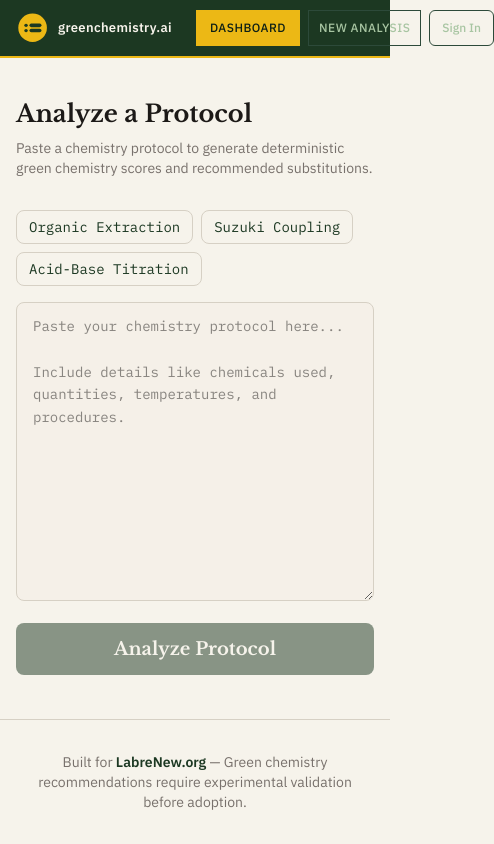
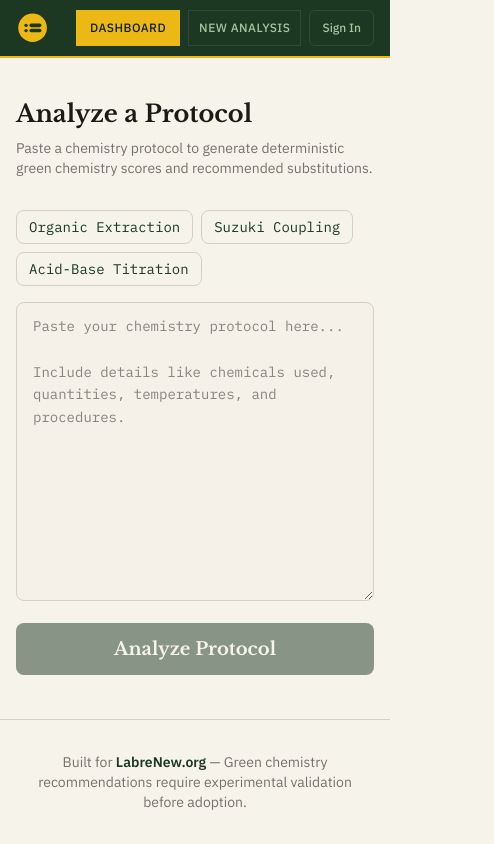
Before and after one commit to TheEnigmaticT/greenprotocol, a Next.js app: page /analyze in a window 390 px wide. Shown: the whole page, 494 px wide, since content can reach past the window. Built offline with nearby package versions, Linux system fonts and the light colour scheme; no server answers.

Commit message:
fix(ui): prevent mobile AppShell overflow

```diff
--- a/components/AppShell.tsx
+++ b/components/AppShell.tsx
@@ -50,7 +50,7 @@ export default function AppShell({
               className="block shrink-0"
             />
             <span
-              className="font-[family-name:var(--font-sans)] font-semibold text-[13px] tracking-wide whitespace-nowrap"
+              className="hidden sm:block font-[family-name:var(--font-sans)] font-semibold text-[13px] tracking-wide whitespace-nowrap"
               style={{ color: '#F6F3EB' }}
             >
               greenchemistry.ai
```
